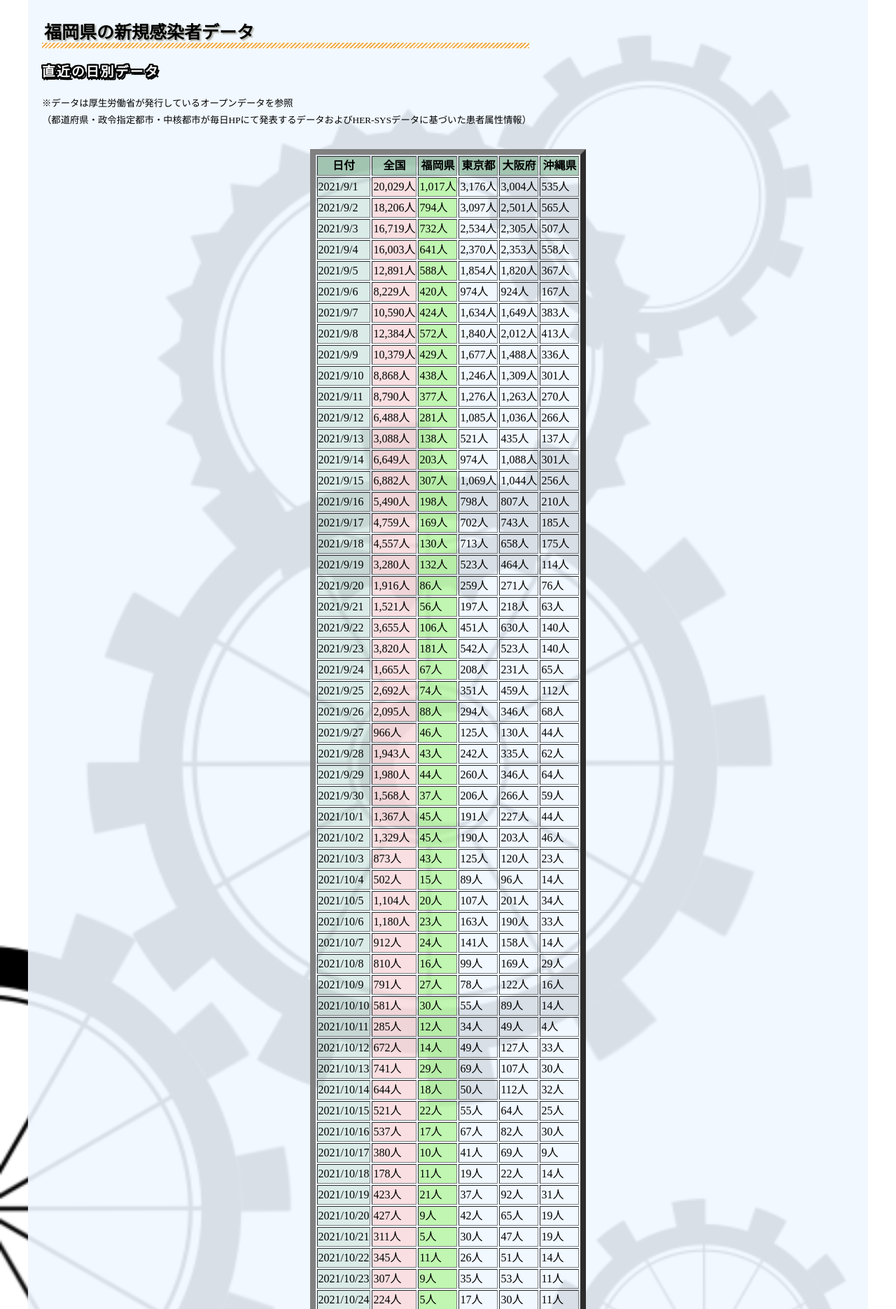
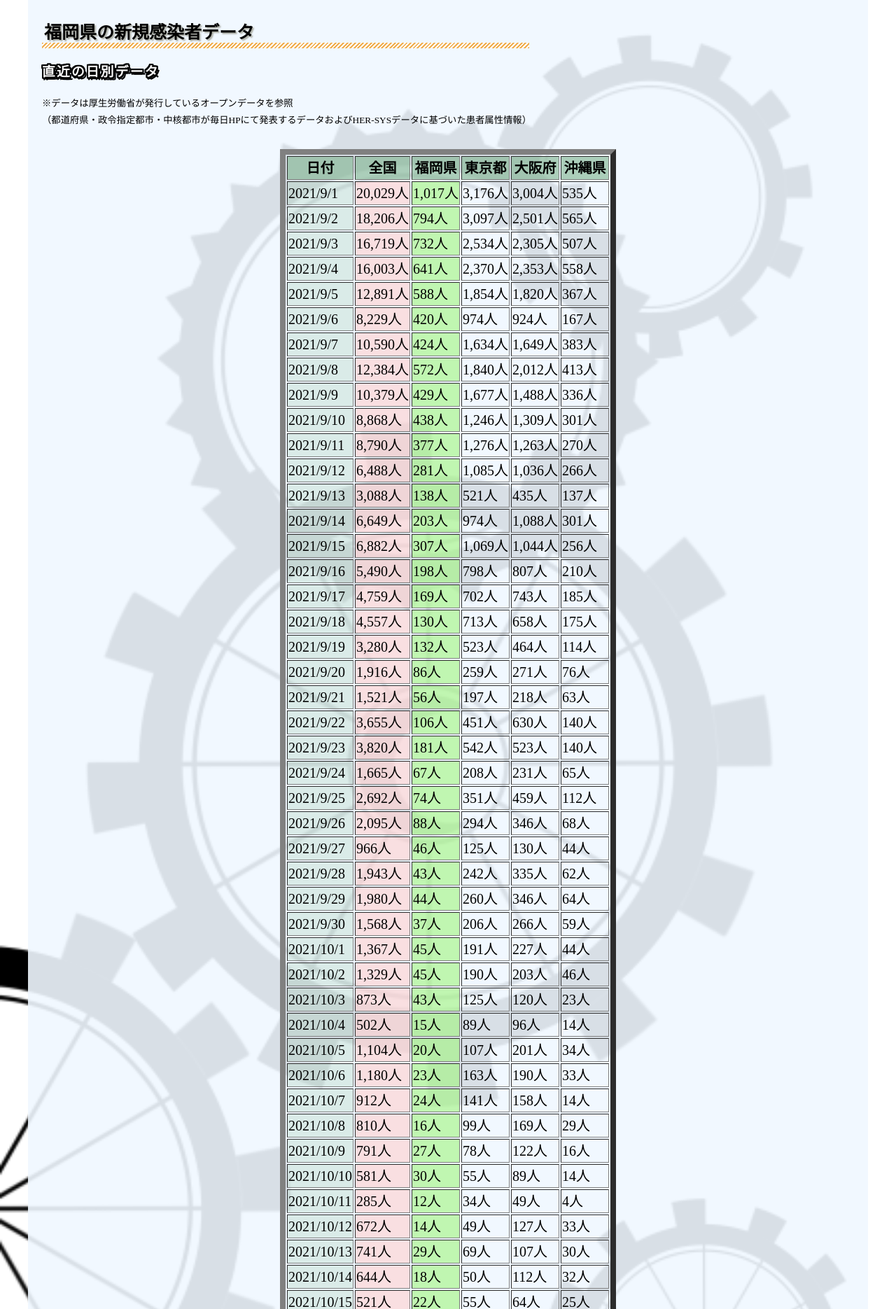
Before and after one commit to katsuki-hub/tool, a PHP site: page /content/cividDay.php in a window 1280 px wide. Shown: the part 60-1930 px from the top of the page at 70% size. Run offline with PHP 8.4, Linux system fonts and the light colour scheme.

Commit message:
table修正

```diff
--- a/content/cividDay.php
+++ b/content/cividDay.php
@@ -8,6 +8,12 @@
     @media screen and (max-width:500px) {
       table {
         font-size: 13px;
+      }
+    }
+
+    @media screen and (min-width:600px) {
+      table {
+        font-size: 20px;
       }
     }
 
```
